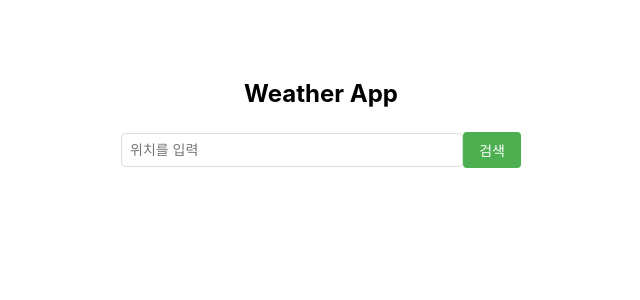
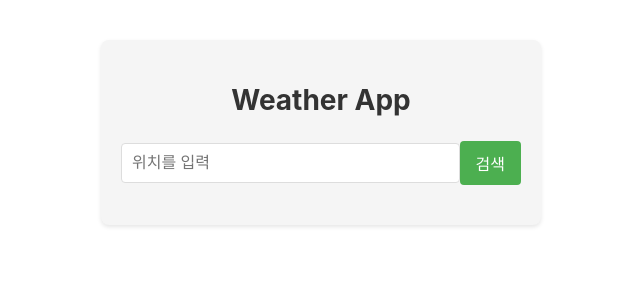
Before and after one commit to Jonville/weather-app-230621, a React (Vite) app: page / in a window 1280 px wide. Shown: the top 300 px of the page, without its empty margins (319-959 px from the left). Built offline with nearby package versions, Linux system fonts and the light colour scheme.

Commit message:
css 변경

```diff
--- a/src/App.css
+++ b/src/App.css
@@ -10,11 +10,15 @@
   margin: 0 auto;
   padding: 20px;
   text-align: center;
+  background-color: #f5f5f5;
+  border-radius: 8px;
+  box-shadow: 0 2px 4px rgba(0, 0, 0, 0.1);
 }
 
 h1 {
-  font-size: 24px;
+  font-size: 28px;
   margin-bottom: 20px;
+  color: #333;
 }
 
 form {
@@ -30,19 +34,19 @@
 
 input[type="search"] {
   flex-grow: 1;
-  padding: 8px;
+  padding: 10px;
   border: 1px solid #ddd;
   border-radius: 4px;
-  font-size: 14px;
+  font-size: 16px;
 }
 
 .btn {
-  padding: 8px 16px;
+  padding: 10px 16px;
   background-color: #4caf50;
   color: white;
   border: none;
   border-radius: 4px;
-  font-size: 14px;
+  font-size: 16px;
   cursor: pointer;
 }
 
@@ -51,11 +55,13 @@
 }
 
 p {
-  font-size: 14px;
+  font-size: 16px;
   margin-bottom: 10px;
+  color: #555;
 }
 
 .error {
   color: red;
-  font-size: 14px;
+  font-size: 16px;
+  font-weight: bold;
 }
```
